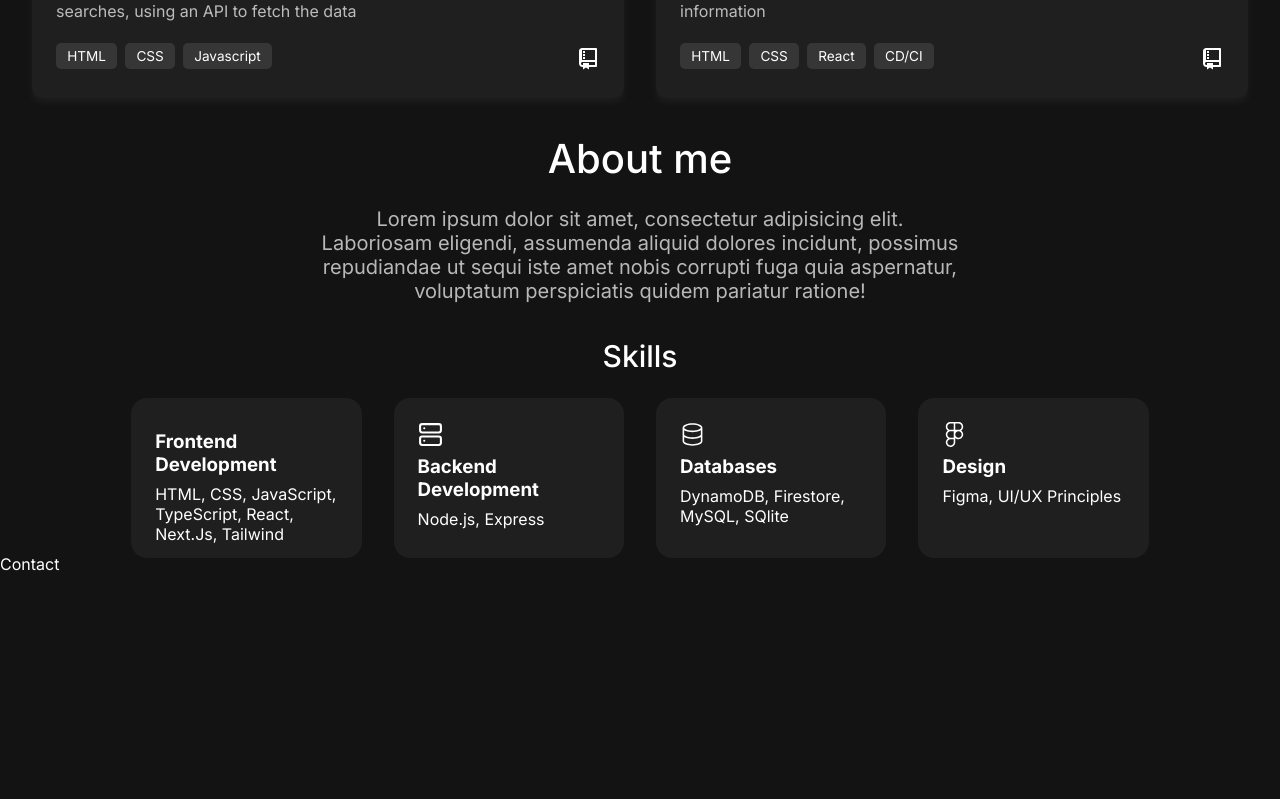
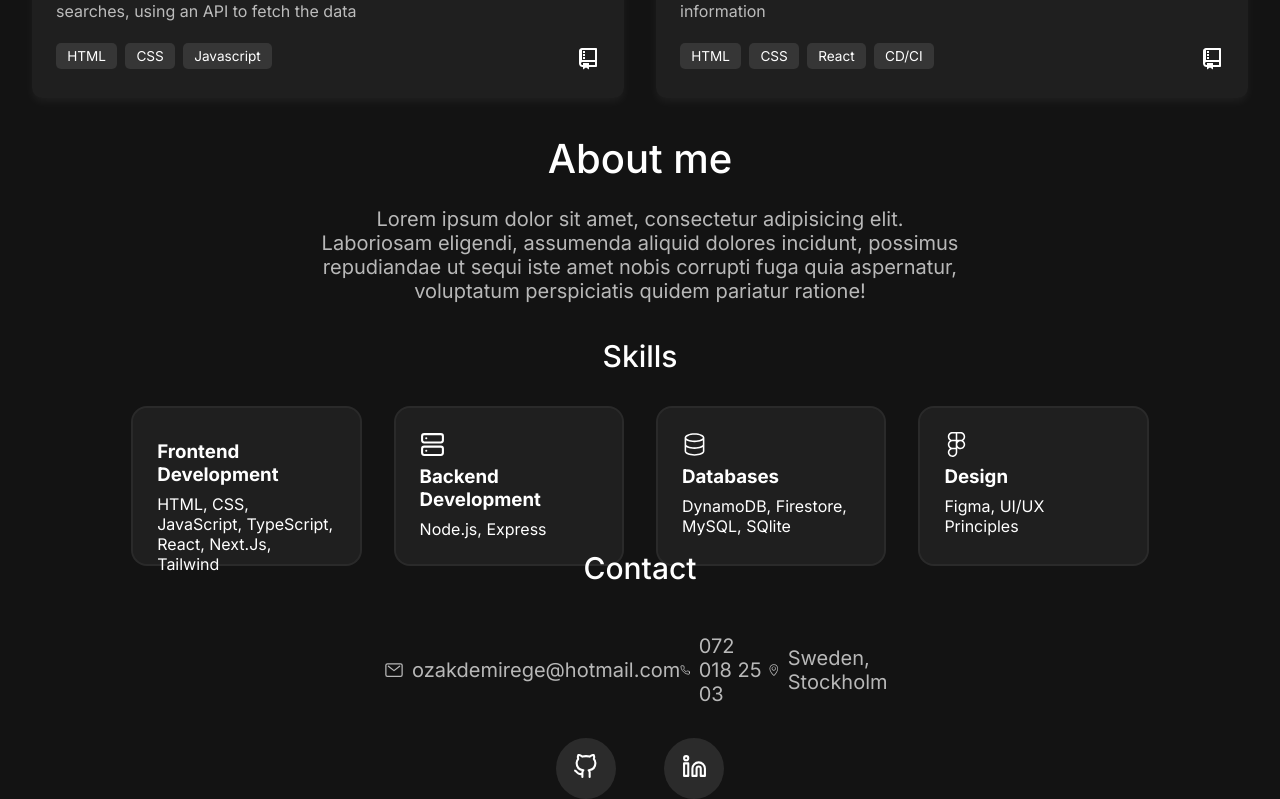
Before and after one commit to Egeeoz/portfolio-2.0, a React app: page / in a window 1280 px wide. Shown: the part 1607-2406 px from the top of the page. Before the commit the page ends 2181 px from the top, so only its background shows below. Built offline with nearby package versions, Linux system fonts and the light colour scheme; the HTML template or start-up script is replaced by a standard one.

Commit message:
Create contact section with styling, fix skills section styling

```diff
--- a/src/components/contact/Contact.jsx
+++ b/src/components/contact/Contact.jsx
@@ -1,7 +1,36 @@
-import React from 'react';
+import styles from './Contact.module.css';
+import { FiLinkedin, FiGithub, FiPhone } from 'react-icons/fi';
+import { IoMailOutline } from 'react-icons/io5';
+import { SlLocationPin } from 'react-icons/sl';
 
 const Contact = () => {
-  return <div>Contact</div>;
+  return (
+    <section className={styles.contactContainer}>
+      <h1 className={styles.contactTitle}>Contact</h1>
+      <div className={styles.contactInfo}>
+        <p>
+          <IoMailOutline />
+          ozakdemirege@hotmail.com
+        </p>
+        <p>
+          <FiPhone />
+          072 018 25 03
+        </p>
+        <p>
+          <SlLocationPin />
+          Sweden, Stockholm
+        </p>
+      </div>
+      <div className={styles.contactLinks}>
+        <a href="">
+          <FiGithub size={25} />
+        </a>
+        <a href="">
+          <FiLinkedin size={25} />
+        </a>
+      </div>
+    </section>
+  );
 };
 
 export default Contact;
--- a/src/components/contact/Contact.module.css
+++ b/src/components/contact/Contact.module.css
@@ -0,0 +1,51 @@
+.contactContainer {
+  height: 30vh;
+  align-items: center;
+  justify-content: center;
+  flex-direction: column;
+  display: flex;
+  gap: 2rem;
+}
+
+.contactInfo {
+  width: 40%;
+  display: flex;
+  justify-content: space-between;
+}
+
+.contactContainer p {
+  font-size: 20px;
+  color: var(--foreground-dim);
+  display: flex;
+  align-items: center;
+  gap: 0.5rem;
+}
+
+.contactTitle {
+  font-size: 30px;
+  font-weight: 500;
+  text-align: center;
+  padding-bottom: 1rem;
+}
+
+.contactLinks {
+  display: flex;
+  gap: 3rem;
+}
+
+.contactLinks a {
+  padding: 1rem 1.1rem;
+  align-items: center;
+  justify-content: center;
+  border-radius: 50%;
+  background-color: var(--button-background);
+  transition: ease-in-out 0.3s;
+}
+
+.contactLinks svg {
+  color: var(--foreground);
+}
+
+.contactLinks a:hover {
+  background-color: var(--strong-hover);
+}
--- a/src/components/skills/Skills.module.css
+++ b/src/components/skills/Skills.module.css
@@ -7,7 +7,7 @@
   font-size: 30px;
   font-weight: 500;
   text-align: center;
-  padding-bottom: 1.5rem;
+  padding-bottom: 2rem;
 }
 
 .skills {
@@ -20,11 +20,16 @@
   height: 20vh;
   min-width: 18%;
   aspect-ratio: 1/1;
-  box-sizing: border-box; /* Include padding and border in the element's size */
   display: flex;
   flex-direction: column;
   gap: 0.5rem;
   background: var(--background-hover);
   padding: 1.5rem;
   border-radius: 1rem;
+  transition: transform 0.3s ease;
+  border: 2px solid var(--border-subtle);
 }
+
+.skillItem:hover {
+  transform: translateY(-5px);
+}
```
